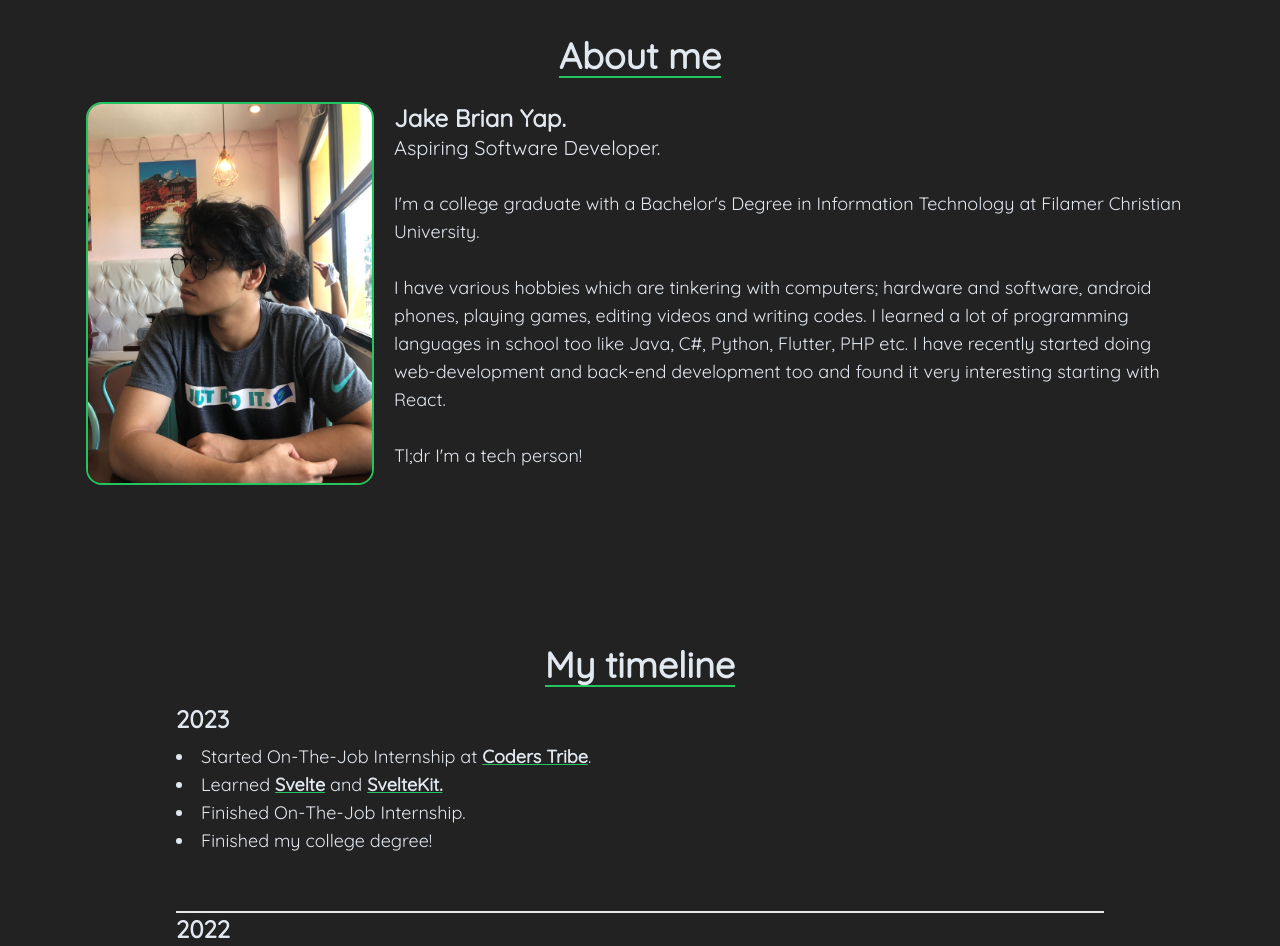
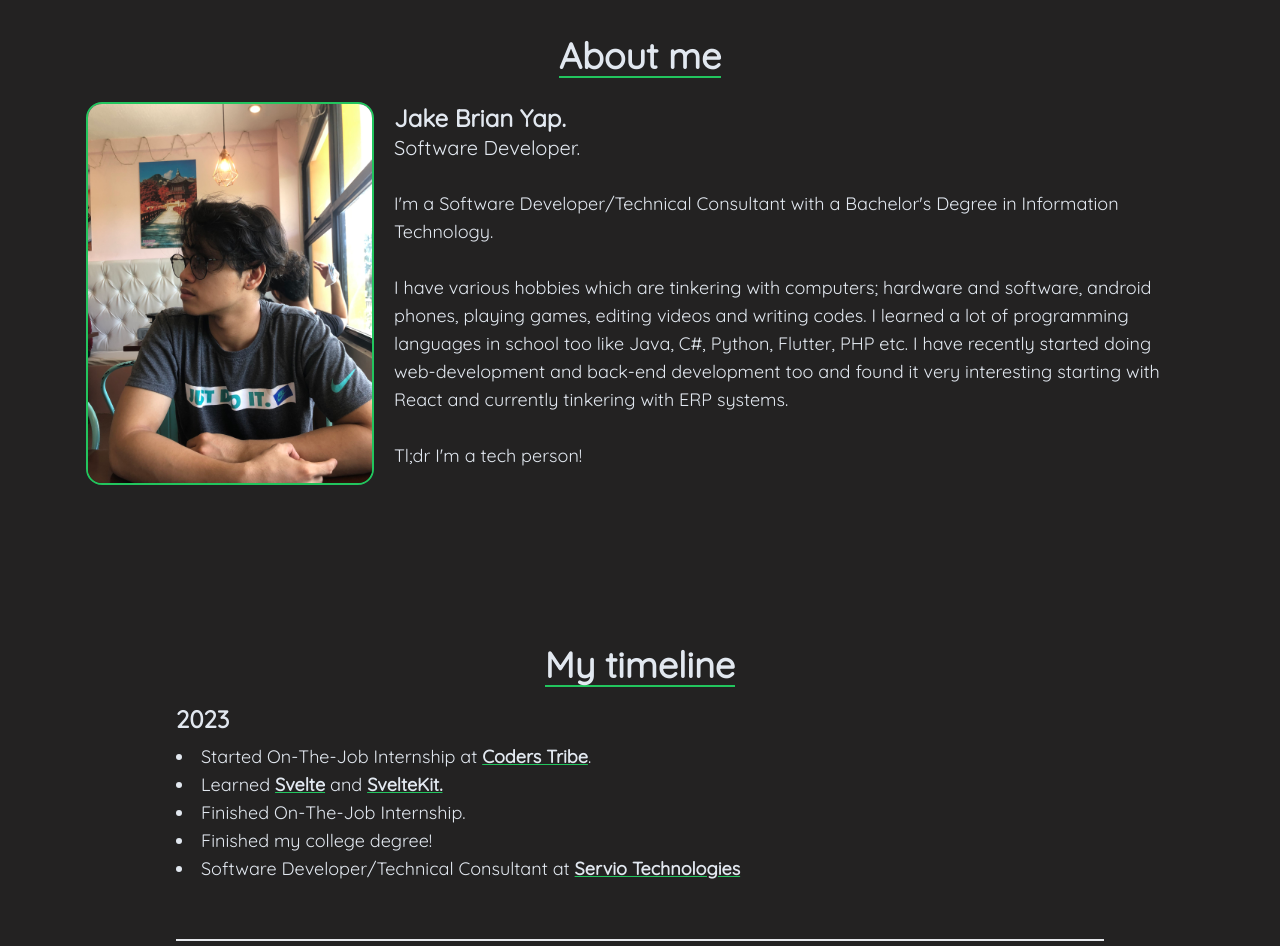
Before and after one commit to iaiaian1/portfolio-sveltekit, a SvelteKit app: page /about in a window 1280 px wide. Shown: the part 100-1046 px from the top of the page. Built offline with nearby package versions, Linux system fonts and the light colour scheme; no server answers; a web font is replaced by a local one.

Commit message:
Minor info update

```diff
--- a/src/routes/about/+page.svelte
+++ b/src/routes/about/+page.svelte
@@ -19,11 +19,11 @@
         <img class="w-72 border-2 border-green-500 rounded-2xl pointer-events-none" src={me} alt="me">
         <div class="lg:text-lg lg:w-[50rem]">
             <p class="text-xl lg:text-2xl font-bold">Jake Brian Yap.</p>
-            <p class="text-lg lg:text-xl">Aspiring Software Developer.</p>
+            <p class="text-lg lg:text-xl">Software Developer.</p>
             <br>
-            <p>I'm a college graduate with a Bachelor's Degree in Information Technology at Filamer Christian University.</p>
+            <p>I'm a Software Developer/Technical Consultant with a Bachelor's Degree in Information Technology.</p>
             <br>
-            <p>I have various hobbies which are tinkering with computers; hardware and software, android phones, playing games, editing videos and writing codes. I learned a lot of programming languages in school too like Java, C#, Python, Flutter, PHP etc. I have recently started doing web-development and back-end development too and found it very interesting starting with React.</p>
+            <p>I have various hobbies which are tinkering with computers; hardware and software, android phones, playing games, editing videos and writing codes. I learned a lot of programming languages in school too like Java, C#, Python, Flutter, PHP etc. I have recently started doing web-development and back-end development too and found it very interesting starting with React and currently tinkering with ERP systems.</p>
             <br>
             <p>Tl;dr I'm a tech person!</p>
         </div>
@@ -38,6 +38,7 @@
                 <li>Learned <a class="underline decoration-green-500 font-bold transition-all duration-300 hover:decoration-green-600" href="https://svelte.dev/" referrerpolicy="no-referrer" target="_blank">Svelte</a> and <a class="underline decoration-green-500 font-bold transition-all duration-300 hover:decoration-green-600" href="https://kit.svelte.dev/" referrerpolicy="no-referrer" target="_blank">SvelteKit.</a></li>
                 <li>Finished On-The-Job Internship.</li>
                 <li>Finished my college degree!</li>
+                <li>Software Developer/Technical Consultant at <a class="underline decoration-green-500 font-bold transition-all duration-300 hover:decoration-green-600" href="https://www.serviotech.com/" referrerpolicy="no-referrer" target="_blank">Servio Technologies</a></li>
             </ul>
         </div>
         <div class="border-t-2">
--- a/src/routes/gears/+page.svelte
+++ b/src/routes/gears/+page.svelte
@@ -18,7 +18,7 @@
                 <li><span class="font-bold">CPU:</span> Intel i5 - 4460k.</li>
                 <li><span class="font-bold">MOBO:</span> ASUS H81M-A.</li>
                 <li><span class="font-bold">RAM:</span> 12gb DDR3.</li>
-                <li><span class="font-bold">GPU:</span> Sapphire RX560 4gb (AmernimeZ).</li>
+                <li><span class="font-bold">GPU:</span> Sapphire RX580 8gb (AmernimeZ).</li>
                 <li><span class="font-bold">Case:</span> Rakk Kisig.</li>
                 <li><span class="font-bold">CPU Cooler:</span> Deepcool.</li>
             </ul>
```
